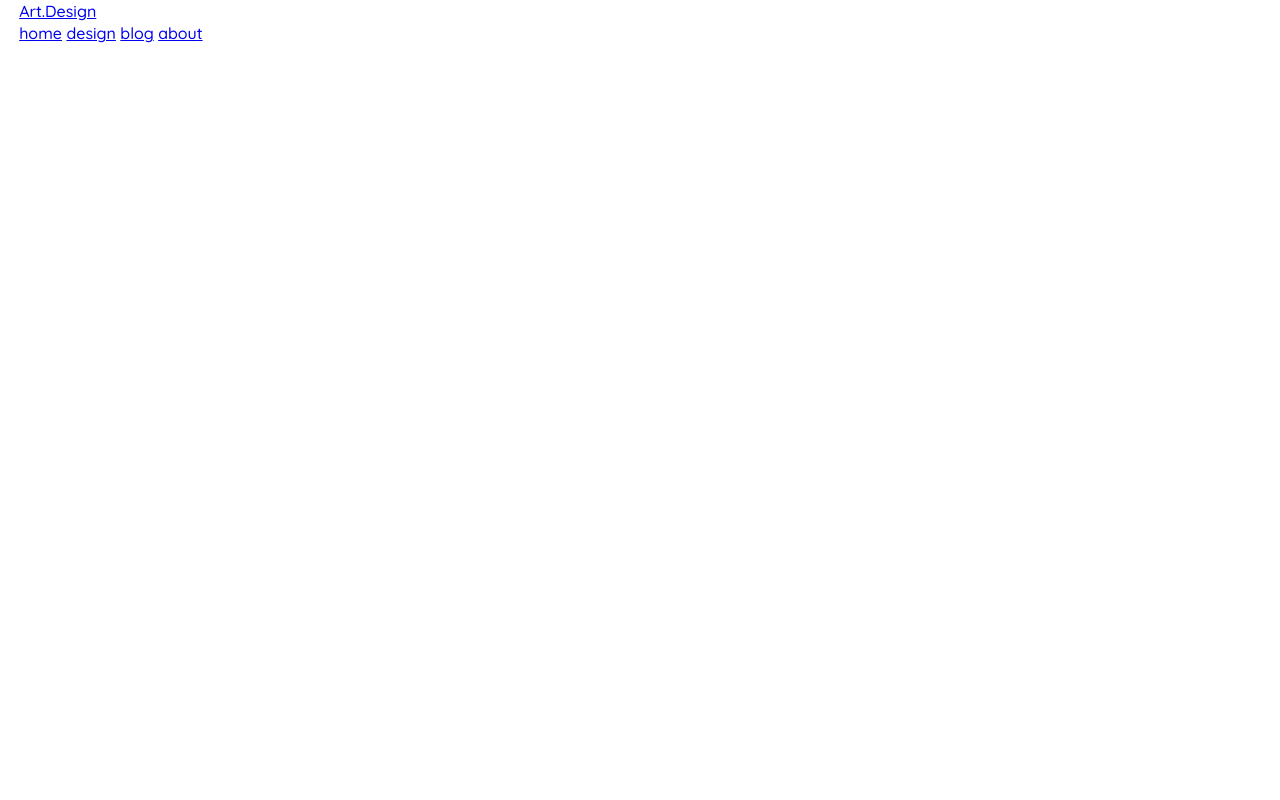
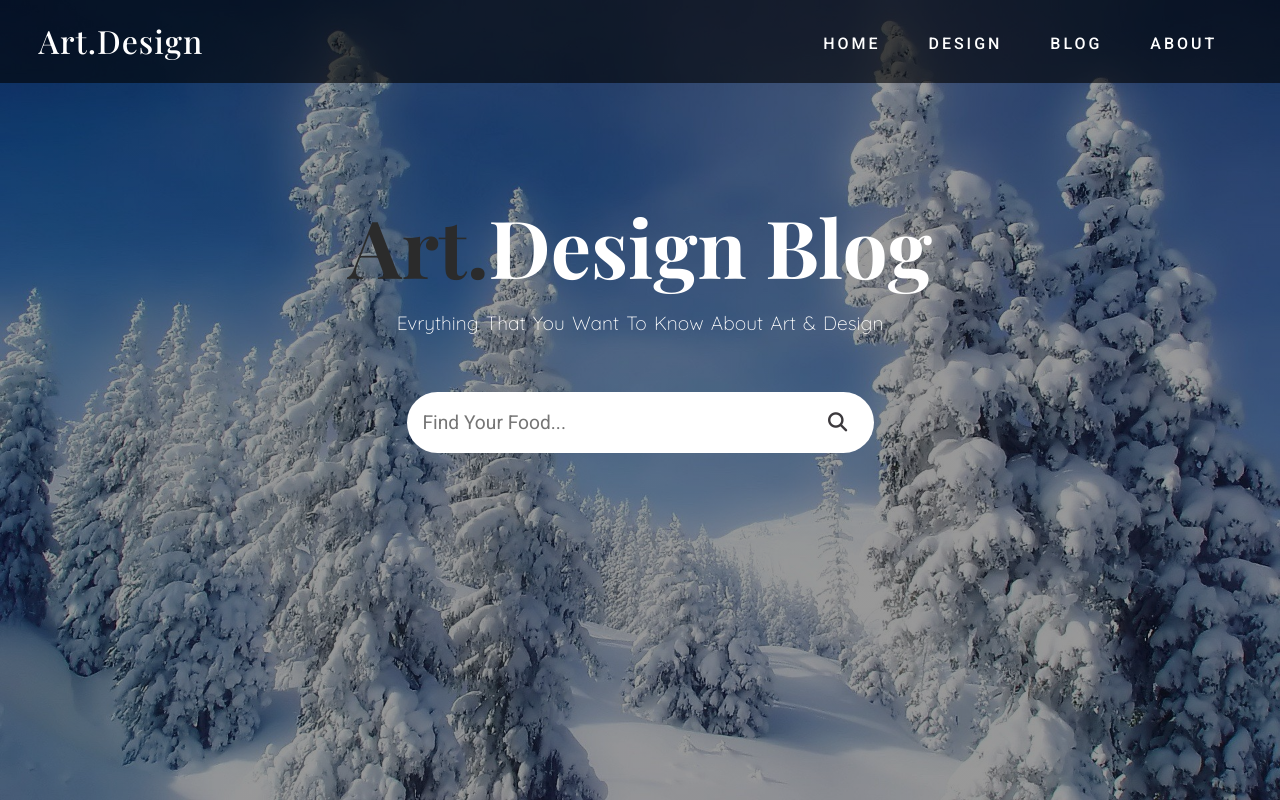
Before and after one commit to Hussi123/Samar_Badriddinov_14-dars, a plain HTML site: page index.html in a window 1280 px wide. Drawn offline with nearby package versions, Linux system fonts and the light colour scheme; a web font is replaced by a local one.

Commit message:
header end

```diff
--- a/css/stayle.css
+++ b/css/stayle.css
@@ -32,5 +32,99 @@ img{
 /* header section start */
 header{
     height: 100vh;
-    background: linear-gradient(rgba(0,0,0,0.4), rgb(0,0,0,0.4), url(/images/bannerImage.webp) center/cover no-repeat fixed);
+    background: linear-gradient(rgba(0,0,0,0.4), rgb(0,0,0,0.4)), url('/images/zima-moroz-elochki-v-snegu.jpg') center/cover no-repeat fixed;
+    object-fit: cover;
 }
+
+.navbar{
+    background: rgb(0,0,0,0.6);
+    padding: 1.2rem;
+}
+.navigation{
+    display: flex;
+    justify-content: space-between;
+}
+.navigation .logo a{
+    color:#FFF;
+    font-size: 2rem;
+    display: block;
+    text-decoration: none;
+    font-family: var(--Plafair);
+    letter-spacing: 1px;
+}
+
+.navbar-nav{
+    padding: 0.8rem 0 0.2rem;
+}
+.navbar-nav a{
+    text-transform: uppercase;
+    font-family: var(--Roboto);
+    letter-spacing: 3px;
+    font-weight: 500;
+    color: #fff;
+    text-decoration: none;
+    display: inline-block;
+    padding-right: 1.52rem;
+    padding-left: 1.2rem;
+    transition: ease all 0.2ms;
+}
+.navbar-nav a:hover{
+    opacity: 0.7;
+}
+
+.banner{
+    color: #fff;
+    display: flex;
+    justify-content: space-between;
+    margin-top: 9%;
+    text-align: center;
+}
+.banner-title{
+    font-size: 5rem;
+    font-family: var(--Plafair);
+    line-height: 1.2;
+}
+.banner-title span{
+    font-family: var(--Plafair);
+    color: var(--exdark);
+}
+.banner p{
+    padding: 1rem 0 2rem;
+    font-size: 1.2rem;
+    text-transform: capitalize;
+    word-spacing: 2px;
+    font-weight: 300;
+}
+.banner form{
+    background:#FFF;
+    border-radius: 2rem;
+    padding: 0.6rem 1rem;
+    display: flex;
+    justify-content: space-between;
+    margin-top: 1.4rem;
+    width: 80%;
+    margin-left:auto;
+    margin-right:auto;
+}
+
+.search-input{
+    font-family:var(--Roboto);
+    font-size: 1.2rem;
+    outline: none;
+    border: 0;
+    padding: 0.6rem 0;
+}
+
+.search-input::placeholder{
+    text-transform: capitalize;
+}
+
+.search-btn{
+    width: 40px;
+    font-size: 1.2rem;
+    color: var(--dark);
+    border: none;
+    background-color: transparent;
+    outline: none;
+    cursor: pointer;
+}
--- a/index.html
+++ b/index.html
@@ -5,7 +5,9 @@
     <meta http-equiv="X-UA-Compatible" content="IE=edge">
     <meta name="viewport" content="width=device-width, initial-scale=1.0">
     <title>Art.Design</title>
+
     <link rel="stylesheet" href="./css/stayle.css">
+    <link rel="stylesheet" href="https://cdnjs.cloudflare.com/ajax/libs/font-awesome/6.4.0/css/all.min.css" integrity="sha512-iecdLmaskl7CVkqkXNQ/ZH/XLlvWZOJyj7Yy7tcenmpD1ypASozpmT/E0iPtmFIB46ZmdtAc9eNBvH0H/ZpiBw==" crossorigin="anonymous" referrerpolicy="no-referrer" />
 </head>
 <body>
     <!-- header srart -->
@@ -24,10 +26,29 @@
                     </div>
                 </div>
             </div>
-        </nav>
+        </nav><!--end of navbar-->
+
+        <div class="banner">
+            <div class="container">
+                <h1 class="banner-title">
+                    <span>Art.</span>Design Blog
+                </h1>
+                <p>
+                    Evrything That You Want to Know About Art & Design
+                </p>
+                <form >
+                    <input type="text"  class="search-input" placeholder="find your food...">
+                    <button class="search-btn">
+                        <i class="fas fa-search"></i>
+                    </button>
+                </form>
+            </div>
+        </div>
     </header>
 
     <!-- header end -->
 
+
+    <script src="./js/main.js"></script>
 </body>
 </html>
--- /dev/null
+++ b/js/main.js
@@ -0,0 +1,16 @@
+const input=document.querySelector(".search-input");
+
+console.log(input.value);
+
+input.onkeyup= (element) =>{
+    if(element.code==="Enter"){
+        let url='https://www.google.com/search?q='+input.value;
+        window.open(url, "_self");
+        tozala()
+        alert("ok")
+    }
+}
+
+function tozala(){
+    input.value="";
+}
```
Also changed, not shown: images/zima-moroz-elochki-v-snegu.jpg (added), 1 other file.
